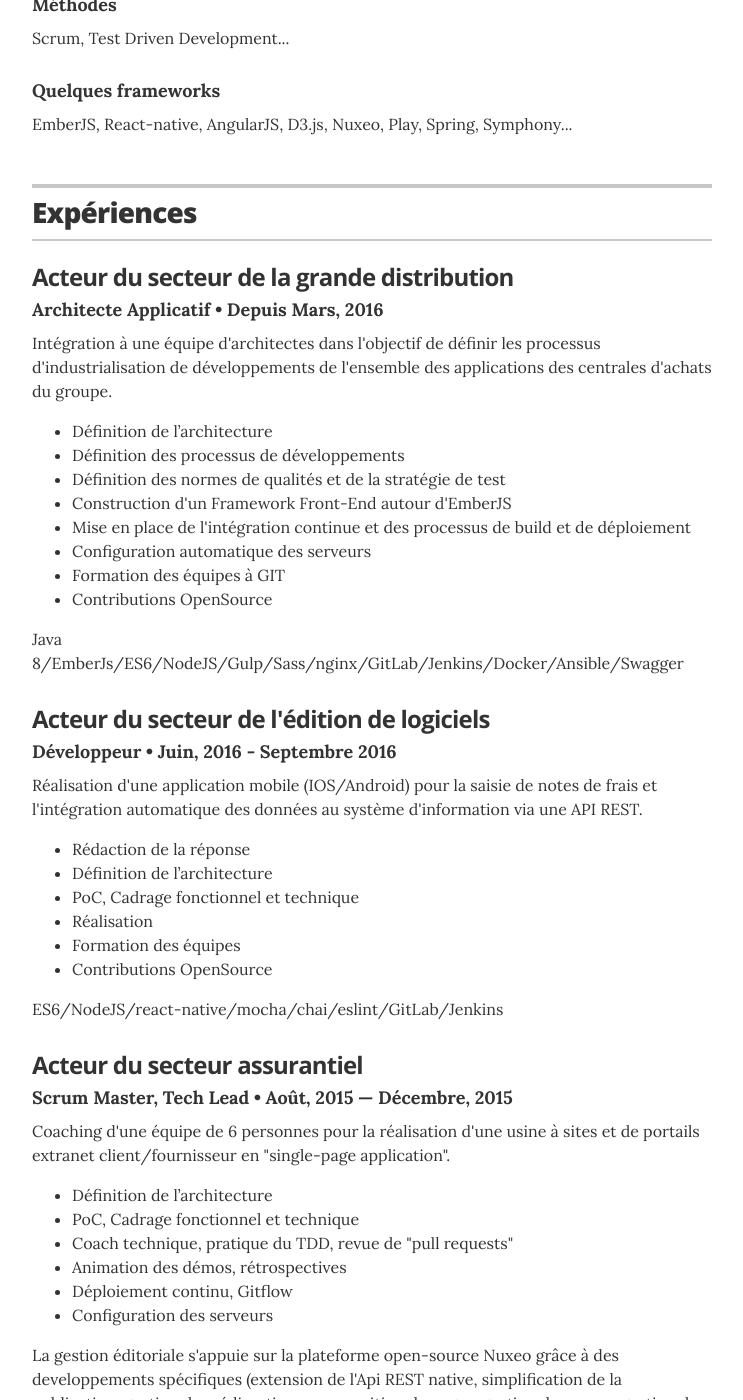
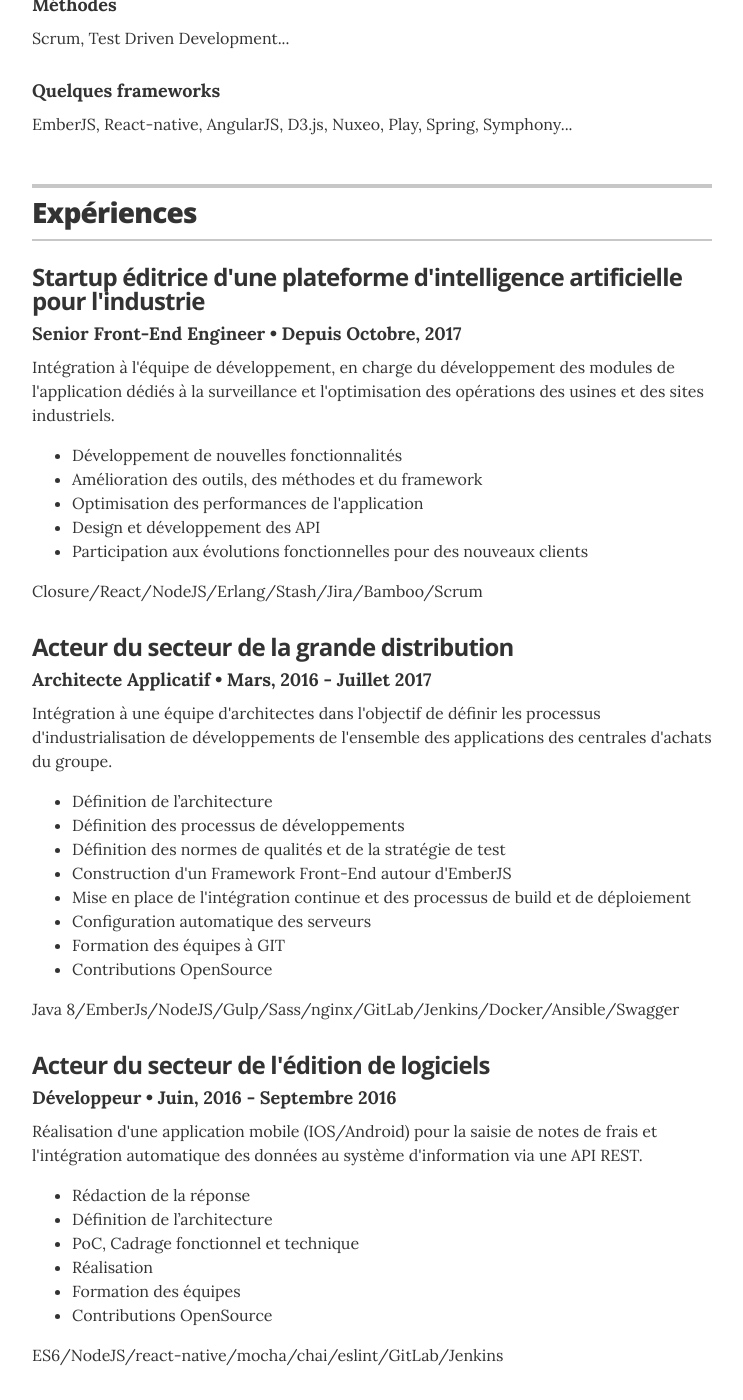
Before and after one commit to gcusnieux/gcusnieux.github.io, a Jekyll site: the page built from index.html, in a window 1280 px wide and 1400 px high, scrolled down 697 px. Shown: the whole window, without its empty margins (268-1011 px from the left). Built offline with Jekyll 4.4.1, drawn with Linux system fonts in a browser that asks for light colours.

Commit message:
feat: add last experience

```diff
--- a/_layouts/resume.html
+++ b/_layouts/resume.html
@@ -90,8 +90,31 @@
 
     <!-- Duplicate these resume-item elements and edit accordingly for each job you want to add here -->
     <div class="resume-item">
+      <h3 class="resume-item-title">Startup éditrice d'une plateforme d'intelligence artificielle pour l'industrie</h3>
+      <h4 class="resume-item-details">Senior Front-End Engineer &bull; Depuis Octobre, 2017</h4>
+
+      <p class="resume-item-copy">
+        Intégration à l'équipe de développement, en charge du développement des modules de l'application dédiés
+        à la surveillance et l'optimisation des opérations des usines et des sites industriels.
+
+      <ul>
+        <li>Développement de nouvelles fonctionnalités</li>
+        <li>Amélioration des outils, des méthodes et du framework</li>
+        <li>Optimisation des performances de l'application</li>
+        <li>Design et développement des API</li>
+        <li>Participation aux évolutions fonctionnelles pour des nouveaux clients</li>
+      </ul>
+
+      <p class="resume-item-copy">Closure/React/NodeJS/Erlang/Stash/Jira/Bamboo/Scrum</p>
+      </p>
+
+    </div>
+    <!-- end of resume-item -->
+
+    <!-- Duplicate these resume-item elements and edit accordingly for each job you want to add here -->
+    <div class="resume-item">
       <h3 class="resume-item-title">Acteur du secteur de la grande distribution</h3>
-      <h4 class="resume-item-details">Architecte Applicatif &bull; Depuis Mars, 2016</h4>
+      <h4 class="resume-item-details">Architecte Applicatif &bull; Mars, 2016 - Juillet 2017</h4>
 
       <p class="resume-item-copy">
         Intégration à une équipe d'architectes dans l'objectif de définir les processus d'industrialisation de
@@ -108,14 +131,14 @@
         <li>Contributions OpenSource</li>
       </ul>
 
-      <p class="resume-item-copy">Java 8/EmberJs/ES6/NodeJS/Gulp/Sass/nginx/GitLab/Jenkins/Docker/Ansible/Swagger</p>
+      <p class="resume-item-copy">Java 8/EmberJs/NodeJS/Gulp/Sass/nginx/GitLab/Jenkins/Docker/Ansible/Swagger</p>
       </p>
 
     </div>
     <!-- end of resume-item -->
 
     <!-- Duplicate these resume-item elements and edit accordingly for each job you want to add here -->
-    <div class="resume-item">
+    <div class="resume-item page-break">
       <h3 class="resume-item-title">Acteur du secteur de l'édition de logiciels</h3>
       <h4 class="resume-item-details">Développeur &bull; Juin, 2016 - Septembre 2016</h4>
 
@@ -138,7 +161,7 @@
     <!-- end of resume-item -->
 
     <!-- Duplicate these resume-item elements and edit accordingly for each job you want to add here -->
-    <div class="resume-item page-break">
+    <div class="resume-item">
       <h3 class="resume-item-title">Acteur du secteur assurantiel</h3>
       <h4 class="resume-item-details">Scrum Master, Tech Lead &bull; Août, 2015 &mdash; Décembre, 2015</h4>
 
@@ -174,7 +197,7 @@
     <!-- end of resume-item -->
 
     <!-- Duplicate these resume-item elements and edit accordingly for each job you want to add here -->
-    <div class="resume-item">
+    <div class="resume-item page-break">
       <h3 class="resume-item-title">Acteur du secteur de l'édition et de l'impression</h3>
       <h4 class="resume-item-details">Architecte applicatif &bull; De Mars, 2015 &mdash; Févier, 2016 </h4>
 
@@ -198,7 +221,7 @@
     <!-- end of resume-item -->
 
     <!-- Duplicate these resume-item elements and edit accordingly for each job you want to add here -->
-    <div class="resume-item page-break">
+    <div class="resume-item">
       <h3 class="resume-item-title">Acteur du logement social</h3>
       <h4 class="resume-item-details">Expert ECM &bull; Décembre, 2014 &mdash; Mars, 2015</h4>
 
@@ -241,7 +264,7 @@
     <!-- end of resume-item -->
 
     <!-- Duplicate these resume-item elements and edit accordingly for each job you want to add here -->
-    <div class="resume-item">
+    <div class="resume-item page-break">
       <h3 class="resume-item-title">Acteur de la grande distribution</h3>
       <h4 class="resume-item-details">Scrum Master, Développeur &bull; Avril, 2013 &mdash; Septembre, 2014</h4>
 
@@ -263,7 +286,7 @@
     <!-- end of resume-item -->
 
     <!-- Duplicate these resume-item elements and edit accordingly for each job you want to add here -->
-    <div class="resume-item page-break">
+    <div class="resume-item">
       <h3 class="resume-item-title">Acteur de la grande distribution</h3>
       <h4 class="resume-item-details">Développeur, Expert Web/ECM &bull; Septembre, 2012 &mdash; Mars, 2013</h4>
 
@@ -304,7 +327,7 @@
     <!-- end of resume-item -->
 
     <!-- Duplicate these resume-item elements and edit accordingly for each job you want to add here -->
-    <div class="resume-item">
+    <div class="resume-item page-break">
       <h3 class="resume-item-title">Acteur des télécommunications</h3>
       <h4 class="resume-item-details">Chef de projet technique &bull; Septembre, 2010 &mdash; Juin, 2012</h4>
 
@@ -327,7 +350,7 @@
 
 
     <!-- Duplicate these resume-item elements and edit accordingly for each job you want to add here -->
-    <div class="resume-item page-break">
+    <div class="resume-item">
       <h3 class="resume-item-title">Acteur de la grande distribution</h3>
       <h4 class="resume-item-details">Developpeur Agile &bull; Novembre, 2008 &mdash; Septembre, 2010</h4>
 
@@ -365,7 +388,7 @@
 
   {% if site.resume_section_education %}
   <!-- begin Education -->
-  <section class="content-section">
+  <section class="content-section page-break">
 
     <header class="section-header">
       <h2>Formations</h2>
```
